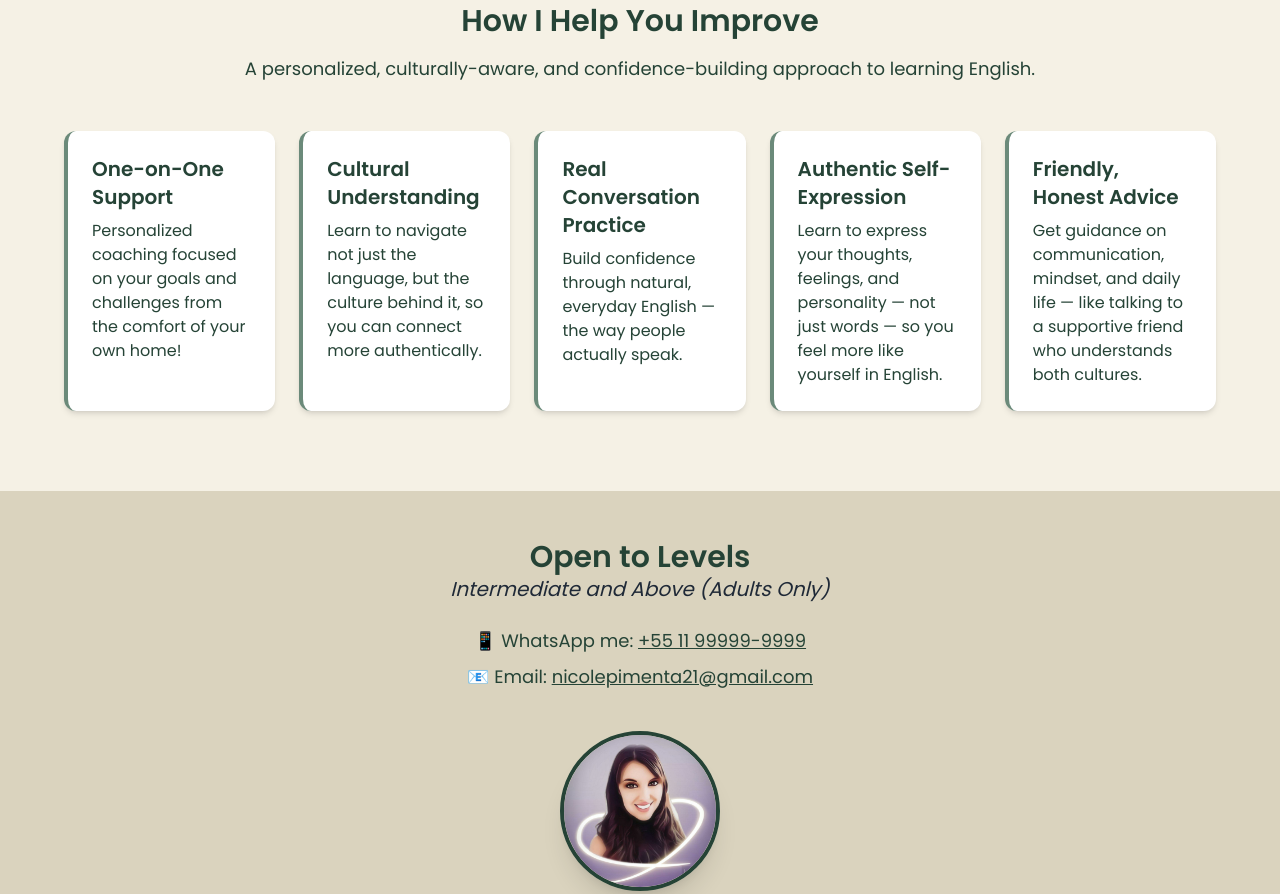
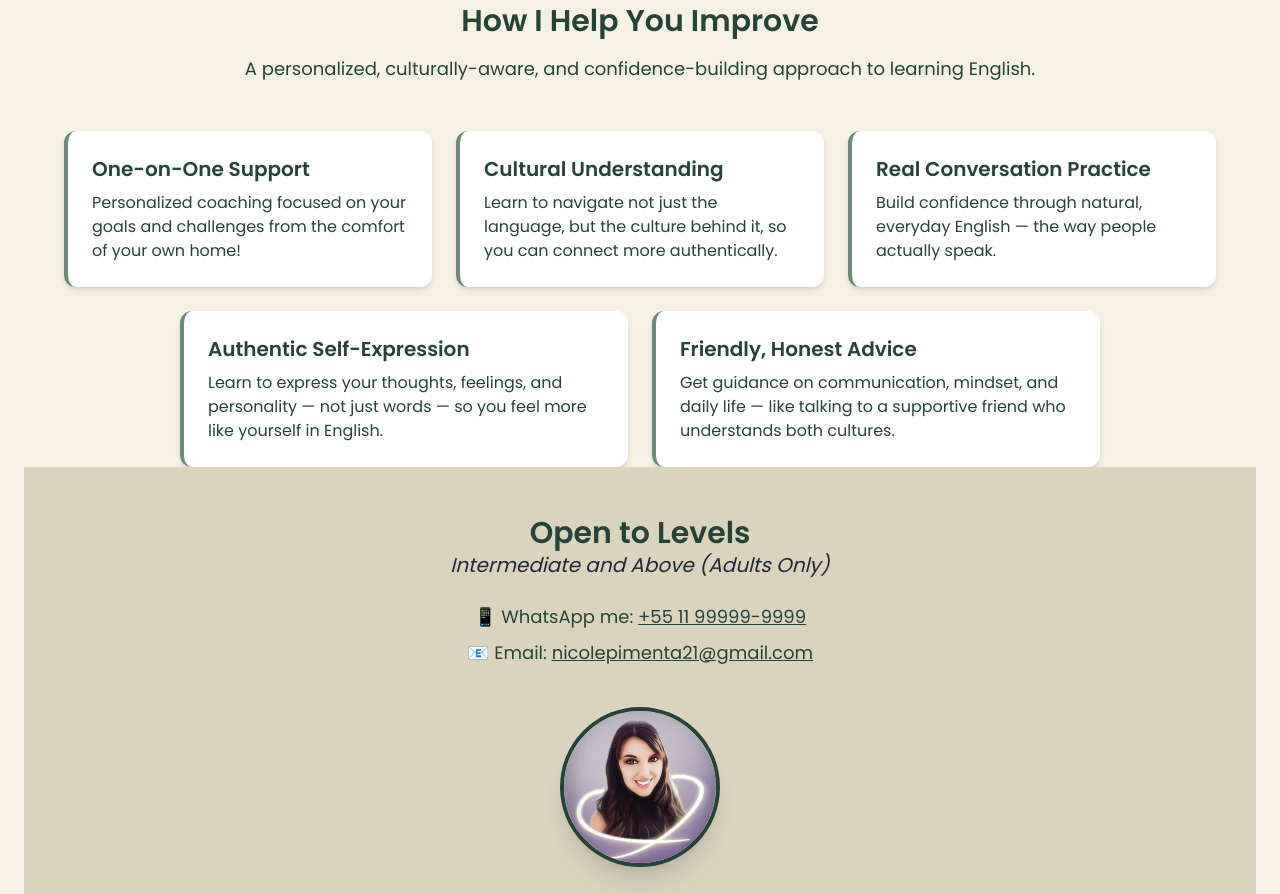
Before and after one commit to lucasstonehc/ManifestingMilestones, a plain HTML site: page index.html in a window 1280 px wide. Shown: the part 2219-3113 px from the top of the page. Drawn offline with nearby package versions, Linux system fonts and the light colour scheme.

Commit message:
Update index.html

```diff
--- a/index.html
+++ b/index.html
@@ -112,7 +112,7 @@
       <p class="text-lg text-[#254336]">A personalized, culturally-aware, and confidence-building approach to learning English.</p>
     </div>
 
-    <div class="grid gap-6 md:grid-cols-2 lg:grid-cols-5 max-w-6xl mx-auto border-[#6B8A7A]">
+  <div class="grid gap-6 md:grid-cols-2 lg:grid-cols-3 max-w-6xl mx-auto border-[#6B8A7A]">
   <!-- Box 1 -->
   <div class="bg-white rounded-xl p-6 shadow-md hover:shadow-lg transition duration-300 border-l-4 border-[#6B8A7A]">
     <h3 class="text-xl font-semibold text-[#254336] mb-2">One-on-One Support</h3>
@@ -131,19 +131,22 @@
     <p>Build confidence through natural, everyday English — the way people actually speak.</p>
   </div>
 
+  <!-- Centered Row for the last 2 boxes -->
+  <div class="col-span-3 flex justify-center gap-6">
     <!-- Box 4 -->
-      <div class="bg-white rounded-xl p-6 shadow-md hover:shadow-lg transition duration-300 border-l-4 border-[#6B8A7A]">
+    <div class="bg-white rounded-xl p-6 shadow-md hover:shadow-lg transition duration-300 border-l-4 border-[#6B8A7A] max-w-md w-full">
       <h3 class="text-xl font-semibold text-[#254336] mb-2">Authentic Self-Expression</h3>
       <p>Learn to express your thoughts, feelings, and personality — not just words — so you feel more like yourself in English.</p>
     </div>
 
     <!-- Box 5 -->
-      <div class="bg-white rounded-xl p-6 shadow-md hover:shadow-lg transition duration-300 border-l-4 border-[#6B8A7A]">
+    <div class="bg-white rounded-xl p-6 shadow-md hover:shadow-lg transition duration-300 border-l-4 border-[#6B8A7A] max-w-md w-full">
       <h3 class="text-xl font-semibold text-[#254336] mb-2">Friendly, Honest Advice</h3>
       <p>Get guidance on communication, mindset, and daily life — like talking to a supportive friend who understands both cultures.</p>
     </div>
   </div>
-  </section>
+</div>
+
   <!-- Contact Section -->
   <section class="section-wrapper px-6 bg-[#DAD3BE] text-center fade-in py-12">
     <h2 class="text-3xl font-semibold">Open to Levels</h2>
```
Lines whose indentation alone changed are shown as unchanged.
